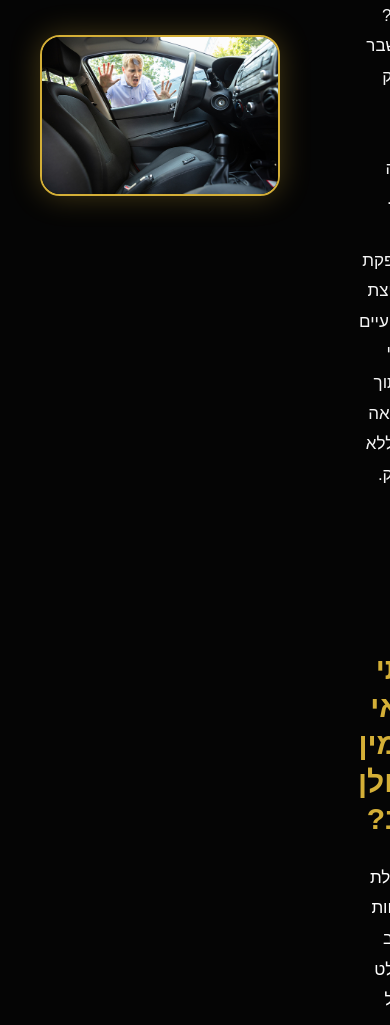
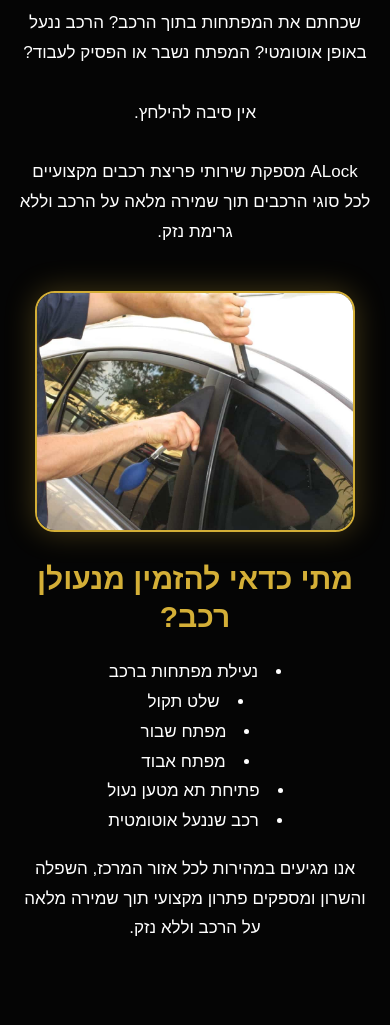
Before and after one commit to amir93163-sudo/Alock, a plain HTML site: page client/car-lockout.html in a window 390 px wide. Shown: the part 630-1655 px from the top of the page. Drawn offline with Linux system fonts and the light colour scheme.

Commit message:
Mobile style repair

```diff
--- a/client/style.css
+++ b/client/style.css
@@ -760,84 +760,106 @@ footer{
     font-size: 28px;
   }
 }
-/* ===== Final mobile fix for all service pages ===== */
+/* ===== Service pages responsive fix ===== */
 
+.service-layout {
+  max-width: 1100px;
+  margin: 70px auto;
+  padding: 0 24px;
+
+  display: flex;
+  align-items: center;
+  justify-content: center;
+  gap: 60px;
+}
+
+.service-layout .service-image,
+.service-layout .service-text {
+  flex: 1;
+}
+
+.service-layout .service-image img {
+  width: 100%;
+  max-width: 420px;
+  height: auto;
+  display: block;
+  margin: 0 auto;
+
+  border-radius: 20px;
+  border: 2px solid #d4af37;
+}
+
+.service-layout .service-text {
+  max-width: 520px;
+}
+
+.service-layout .service-text h2 {
+  color: #d4af37;
+  font-size: 36px;
+  line-height: 1.25;
+  margin-bottom: 22px;
+}
+
+.service-layout .service-text p,
+.service-layout .service-text li {
+  color: white;
+  font-size: 20px;
+  line-height: 1.8;
+}
+
+.service-layout .service-text ul {
+  padding-right: 22px;
+}
+
+/* Mobile */
 @media (max-width: 768px) {
-
-  .service-row,
-  .service-section,
-  .service-block {
-    display: flex !important;
-    flex-direction: column !important;
-    width: 100% !important;
-    max-width: 100% !important;
-    align-items: center !important;
-    justify-content: center !important;
-    gap: 25px !important;
+  .service-layout {
+    flex-direction: column;
+    gap: 28px;
+    margin: 45px auto;
+    padding: 0 18px;
+    text-align: center;
   }
 
-  .service-row > *,
-  .service-section > *,
-  .service-block > * {
-    width: 100% !important;
-    max-width: 360px !important;
-    flex: none !important;
+  .service-layout .service-image,
+  .service-layout .service-text {
+    width: 100%;
+    max-width: 100%;
+    flex: none;
   }
 
-  .service-text,
-  .service-info,
-  .service-content {
-    width: 100% !important;
-    max-width: 360px !important;
-    margin: 0 auto !important;
-    padding: 0 18px !important;
-    box-sizing: border-box !important;
-    text-align: center !important;
+  .service-layout .service-image {
+    order: 1;
   }
 
-  .service-image {
-    width: 100% !important;
-    max-width: 320px !important;
-    margin: 25px auto !important;
-    display: block !important;
-    text-align: center !important;
+  .service-layout .service-text {
+    order: 2;
+    max-width: 390px;
+    margin: 0 auto;
   }
 
-  .service-image img,
-  .service-row img,
-  .service-section img,
-  .service-block img {
-    width: 100% !important;
-    max-width: 300px !important;
-    min-width: 240px !important;
-    height: auto !important;
-    display: block !important;
-    margin: 0 auto !important;
-    object-fit: cover !important;
+  .service-layout .service-image img {
+    width: 100%;
+    max-width: 320px;
+    min-width: 0;
+    margin: 0 auto;
   }
 
-  .service-content h1,
-  .service-content h2,
-  .service-text h1,
-  .service-text h2 {
-    font-size: 30px !important;
-    line-height: 1.25 !important;
-    text-align: center !important;
+  .service-layout .service-text h2 {
+    font-size: 30px;
+    text-align: center;
   }
 
-  .service-content p,
-  .service-content li,
-  .service-text p,
-  .service-text li {
-    font-size: 17px !important;
-    line-height: 1.8 !important;
-    text-align: center !important;
+  .service-layout .service-text p,
+  .service-layout .service-text li {
+    font-size: 17px;
+    line-height: 1.75;
+    text-align: center;
   }
 
-  .service-content ul,
-  .service-text ul {
-    padding: 0 !important;
-    margin: 20px auto !important;
-    list-style-position: inside !important;
+  .service-layout .service-text ul {
+    padding: 0;
+    margin: 18px auto;
+    list-style-position: inside;
   }
 }
```
